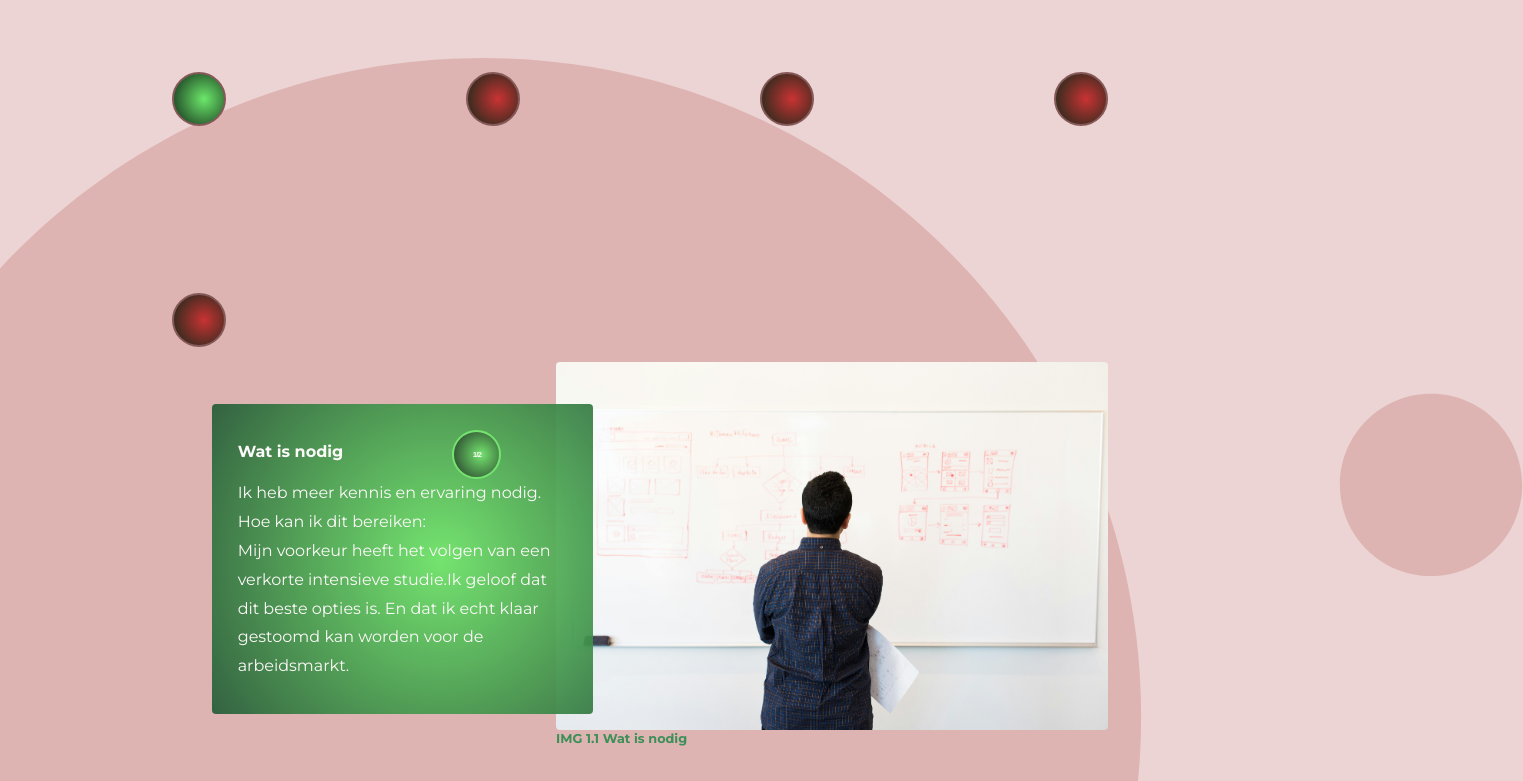
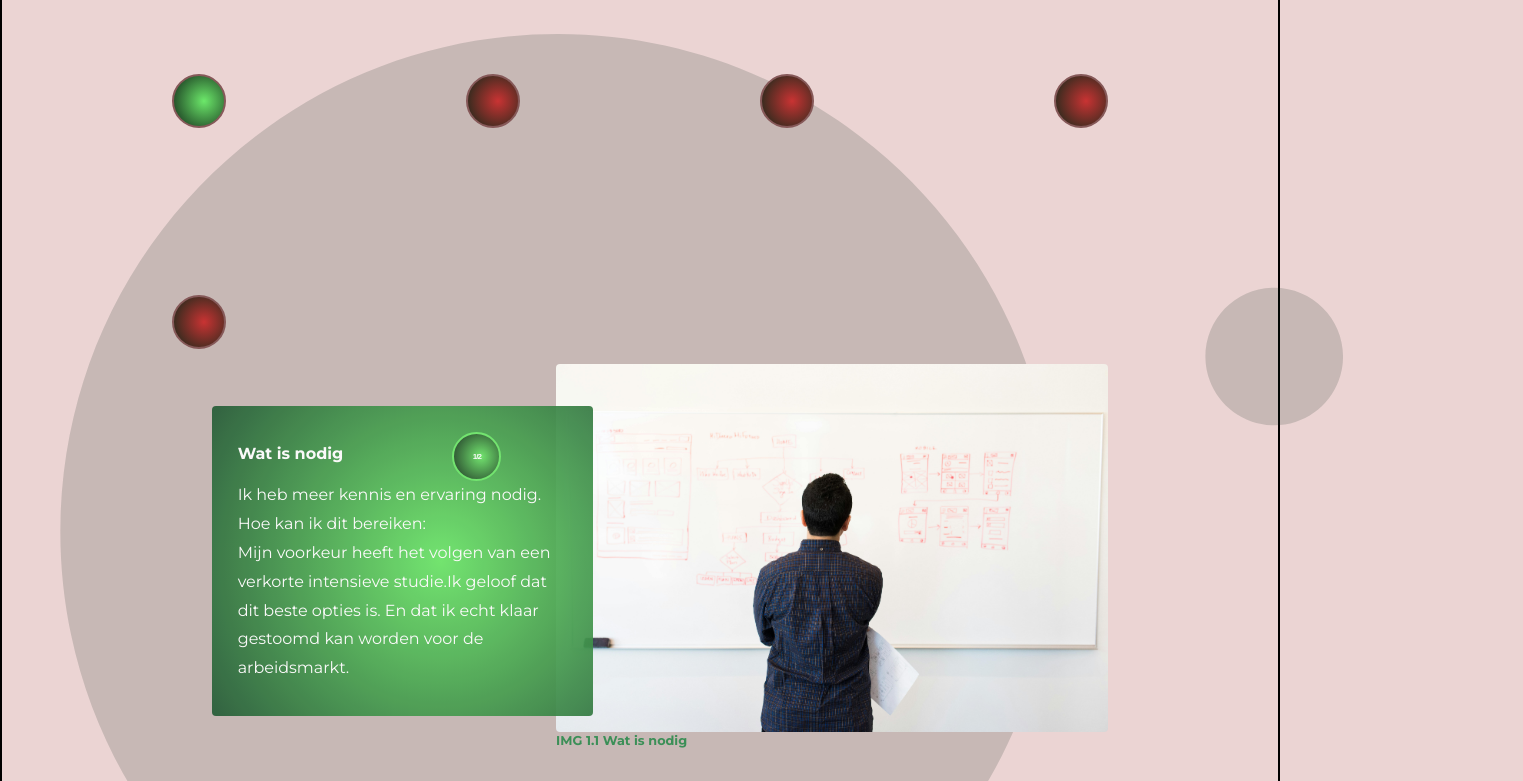
Before and after one commit to mjerta/pva-uwv, a plain HTML site: page index.html in a window 1280 px wide. Shown: the part 128-909 px from the top of the page, 1523 px wide, since content can reach past the window. Drawn offline with Linux system fonts and the light colour scheme.

Commit message:
in progress

```diff
--- a/index.html
+++ b/index.html
@@ -15,8 +15,8 @@
   <body>
     <div class="overlay">
       <svg
-        width="1699"
-        height="1318"
+        width="1440"
+        height="1024"
         viewBox="0 0 1699 1318"
         fill="none"
         xmlns="http://www.w3.org/2000/svg"
--- a/main.css
+++ b/main.css
@@ -82,19 +82,22 @@ body {
   font-family: "Montserrat", sans-serif;
   margin: 0 auto;
   max-width: 1440px;
-  overflow-x: hidden;
+  max-height: 1024px;
+  overflow: hidden;
+  border: 2px solid;
 }
 
 .overlay {
+  position: absolute;
+  content: "";
+  width: clamp(37.5rem, 1400px, 1440px);
+  top: 10rem;
+
   svg {
-    position: absolute;
-    content: "";
-    bottom: 0;
-    z-index: -1;
-    bottom: -30rem;
-    left: -11rem;
+    width: 100%; /* Make the SVG fill its container */
+    height: auto; /* Ensure the aspect ratio is maintained */
     path {
-      fill: var(--color-big-circles);
+      fill: var(--color-darkergreen);
     }
   }
 }
```
Also changed, not shown: assets/background.png (added).
